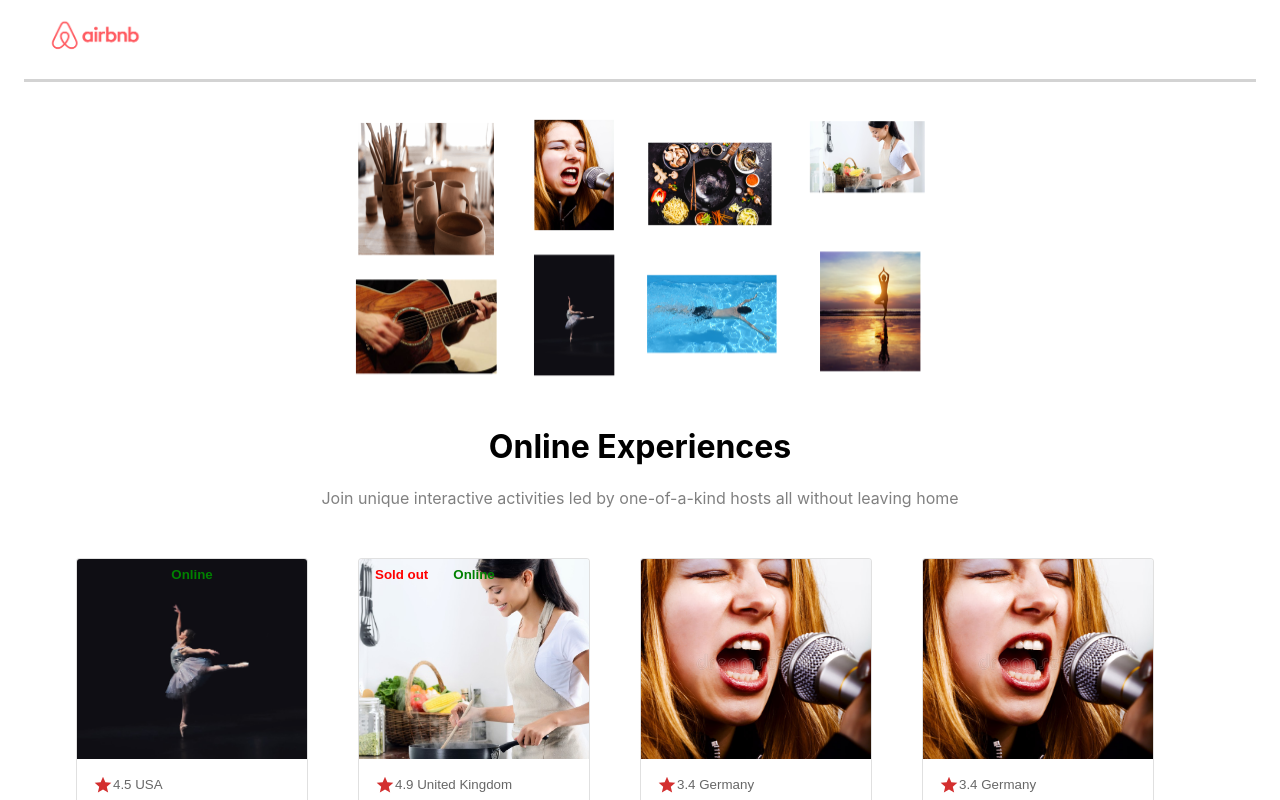
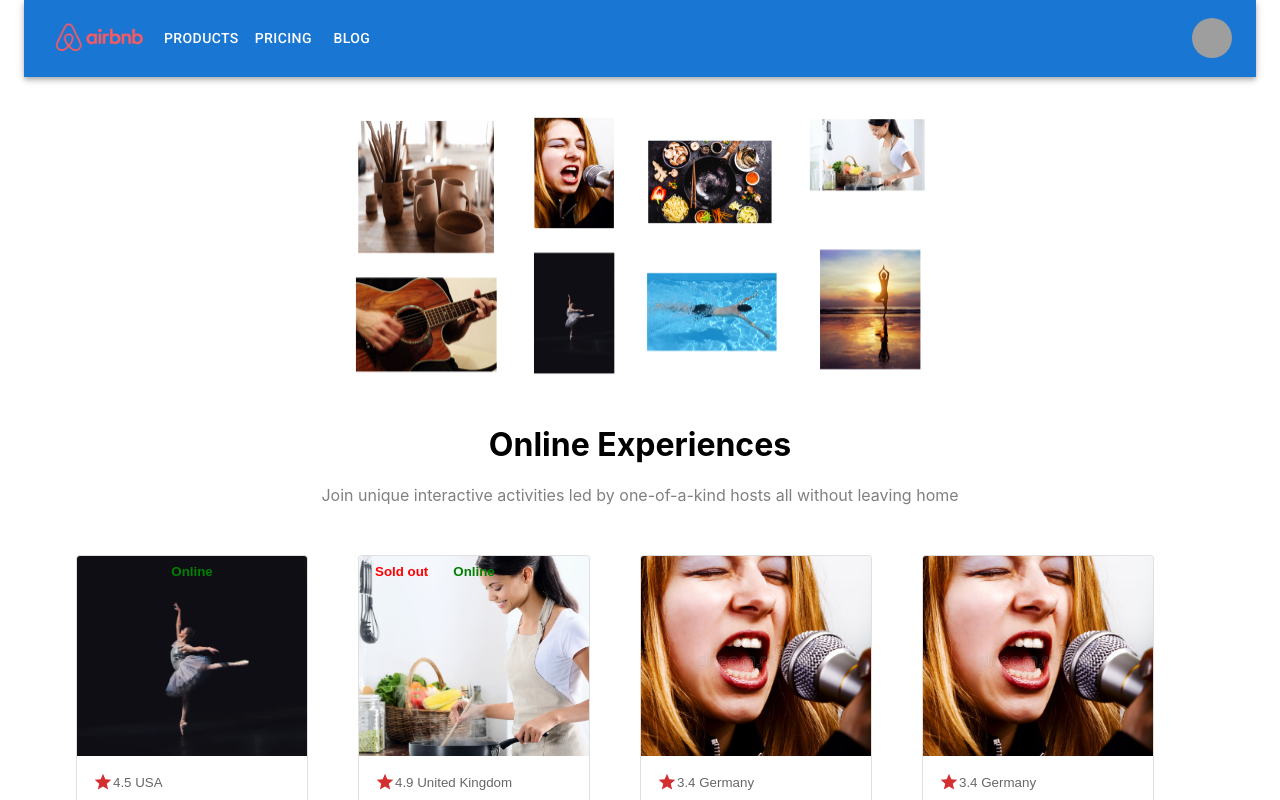
Before and after one commit to chrisAlid3/React-Airbnb-Experience, a React (Create React App) app: page / in a window 1280 px wide. Shown: the top 800 px of the page. Built offline with nearby package versions, Linux system fonts and the light colour scheme; grey boxes are pictures that could not be loaded.

Commit message:
Redisigned Navbar with MUI

```diff
--- a/package.json
+++ b/package.json
@@ -11,9 +11,14 @@
     "@testing-library/jest-dom": "^5.16.5",
     "@testing-library/react": "^13.4.0",
     "@testing-library/user-event": "^13.5.0",
+    "@types/jest": "^29.5.1",
+    "@types/node": "^20.1.0",
+    "@types/react": "^18.2.6",
+    "@types/react-dom": "^18.2.4",
     "react": "^18.2.0",
     "react-dom": "^18.2.0",
     "react-scripts": "^5.0.1",
+    "typescript": "^5.0.4",
     "web-vitals": "^2.1.4"
   },
   "scripts": {
--- a/src/App.js
+++ b/src/App.js
@@ -1,6 +1,6 @@
 //import CssBaseline from "@mui/material/CssBaseline";
 import Container from "@mui/material/Container";
-import Navbar from "./components/Navbar";
+import Navbar from "./components/Navbar.tsx";
 import ImageCollection from "./components/ImageCollection";
 import Subheader from "./components/Subheader";
 import ExperienceList from "./components/ExperienceList";
--- a/src/components/Navbar.js
+++ /dev/null
@@ -1,11 +0,0 @@
-import airbnbLogo from "../images/airbnb-logo.png";
-
-function Navbar() {
-  return (
-    <div className="header">
-      <img src={airbnbLogo} alt="Airbnb Logo" width="100px"></img>
-    </div>
-  );
-}
-
-export default Navbar;
--- /dev/null
+++ b/src/components/Navbar.tsx
@@ -0,0 +1,153 @@
+import airbnbLogo from "../images/airbnb-logo.png";
+import * as React from "react";
+import AppBar from "@mui/material/AppBar";
+import Box from "@mui/material/Box";
+import Toolbar from "@mui/material/Toolbar";
+import IconButton from "@mui/material/IconButton";
+import Typography from "@mui/material/Typography";
+import Menu from "@mui/material/Menu";
+import MenuIcon from "@mui/icons-material/Menu";
+import Container from "@mui/material/Container";
+import Avatar from "@mui/material/Avatar";
+import Button from "@mui/material/Button";
+import Tooltip from "@mui/material/Tooltip";
+import MenuItem from "@mui/material/MenuItem";
+
+const pages = ["Products", "Pricing", "Blog"];
+const settings = ["Profile", "Account", "Dashboard", "Logout"];
+
+function Navbar() {
+  const [anchorElNav, setAnchorElNav] = React.useState<null | HTMLElement>(
+    null
+  );
+  const [anchorElUser, setAnchorElUser] = React.useState<null | HTMLElement>(
+    null
+  );
+
+  const handleOpenNavMenu = (event: React.MouseEvent<HTMLElement>) => {
+    setAnchorElNav(event.currentTarget);
+  };
+  const handleOpenUserMenu = (event: React.MouseEvent<HTMLElement>) => {
+    setAnchorElUser(event.currentTarget);
+  };
+
+  const handleCloseNavMenu = () => {
+    setAnchorElNav(null);
+  };
+
+  const handleCloseUserMenu = () => {
+    setAnchorElUser(null);
+  };
+
+  return (
+    <AppBar position="static">
+      <Container maxWidth="xl">
+        <Toolbar disableGutters>
+          <Box sx={{ display: { xs: "none", md: "flex" }, mr: 1, pt: 0.2 }}>
+            <img src={airbnbLogo} alt="Airbnb Logo" width="100px"></img>
+          </Box>
+          <Box sx={{ flexGrow: 0.1, display: { xs: "flex", md: "none" } }}>
+            <IconButton
+              size="large"
+              aria-label="account of current user"
+              aria-controls="menu-appbar"
+              aria-haspopup="true"
+              onClick={handleOpenNavMenu}
+              color="inherit"
+            >
+              <MenuIcon />
+            </IconButton>
+            <Menu
+              id="menu-appbar"
+              anchorEl={anchorElNav}
+              anchorOrigin={{
+                vertical: "bottom",
+                horizontal: "left",
+              }}
+              keepMounted
+              transformOrigin={{
+                vertical: "top",
+                horizontal: "left",
+              }}
+              open={Boolean(anchorElNav)}
+              onClose={handleCloseNavMenu}
+              sx={{
+                display: { xs: "block", md: "none" },
+              }}
+            >
+              {pages.map((page) => (
+                <MenuItem key={page} onClick={handleCloseNavMenu}>
+                  <Typography textAlign="center">{page}</Typography>
+                </MenuItem>
+              ))}
+            </Menu>
+          </Box>
+          <Box
+            sx={{
+              display: { xs: "flex", md: "none" },
+              mr: 5,
+            }}
+          >
+            <img src={airbnbLogo} alt="Airbnb Logo" width="100px"></img>
+          </Box>
+          <Box
+            sx={{
+              flexGrow: 1,
+              display: { xs: "none", md: "flex" },
+            }}
+          >
+            {pages.map((page) => (
+              <Button
+                key={page}
+                onClick={handleCloseNavMenu}
+                sx={{ my: 2, color: "white", display: "block" }}
+              >
+                {page}
+              </Button>
+            ))}
+          </Box>
+
+          <Box sx={{ flexGrow: 0 }}>
+            <Tooltip title="Open settings">
+              <IconButton onClick={handleOpenUserMenu} sx={{ p: 0 }}>
+                <Avatar alt="Remy Sharp" src="/static/images/avatar/2.jpg" />
+              </IconButton>
+            </Tooltip>
+            <Menu
+              sx={{ mt: "45px" }}
+              id="menu-appbar"
+              anchorEl={anchorElUser}
+              anchorOrigin={{
+                vertical: "top",
+                horizontal: "right",
+              }}
+              keepMounted
+              transformOrigin={{
+                vertical: "top",
+                horizontal: "right",
+              }}
+              open={Boolean(anchorElUser)}
+              onClose={handleCloseUserMenu}
+            >
+              {settings.map((setting) => (
+                <MenuItem key={setting} onClick={handleCloseUserMenu}>
+                  <Typography textAlign="center">{setting}</Typography>
+                </MenuItem>
+              ))}
+            </Menu>
+          </Box>
+        </Toolbar>
+      </Container>
+    </AppBar>
+  );
+}
+export default Navbar;
+/* function Navbar() {
+  return (
+    <div className="header">
+      <img src={airbnbLogo} alt="Airbnb Logo" width="100px"></img>
+    </div>
+  );
+}
+
+export default Navbar; */
```
Also changed, not shown: 1 other file (tests, documents, lock files or other folders).
